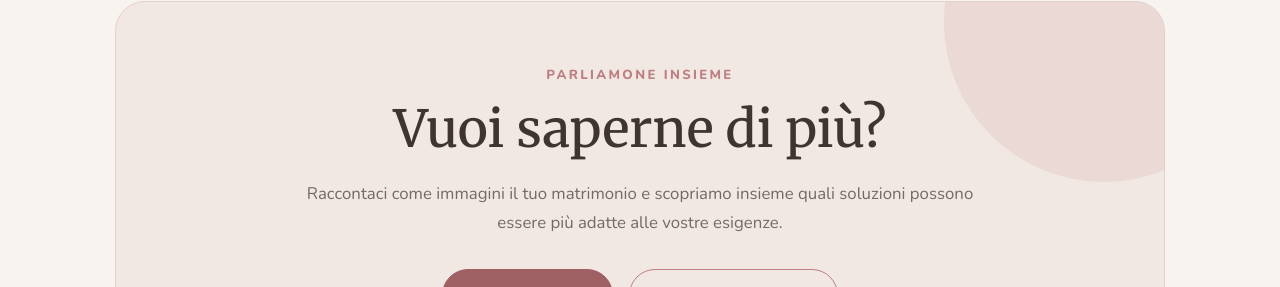
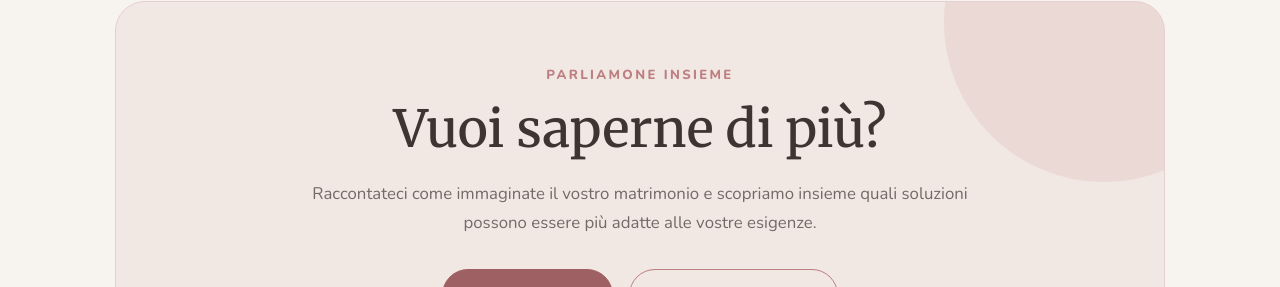
Before and after one commit to simonedantevisconti/nozze-digitali, a React (Vite) app: page / in a window 1280 px wide. Shown: the part 2055-2342 px from the top of the page. Built offline with nearby package versions, Linux system fonts and the light colour scheme.

Commit message:
Polish shared CTA wording

```diff
--- a/src/components/ContactCta.jsx
+++ b/src/components/ContactCta.jsx
@@ -15,7 +15,7 @@ const ContactCta = () => {
             <h2>Vuoi saperne di più?</h2>
 
             <p className="contact-cta-text">
-              Raccontaci come immagini il tuo matrimonio e scopriamo insieme
+              Raccontateci come immaginate il vostro matrimonio e scopriamo insieme
               quali soluzioni possono essere più adatte alle vostre esigenze.
             </p>
 
```
